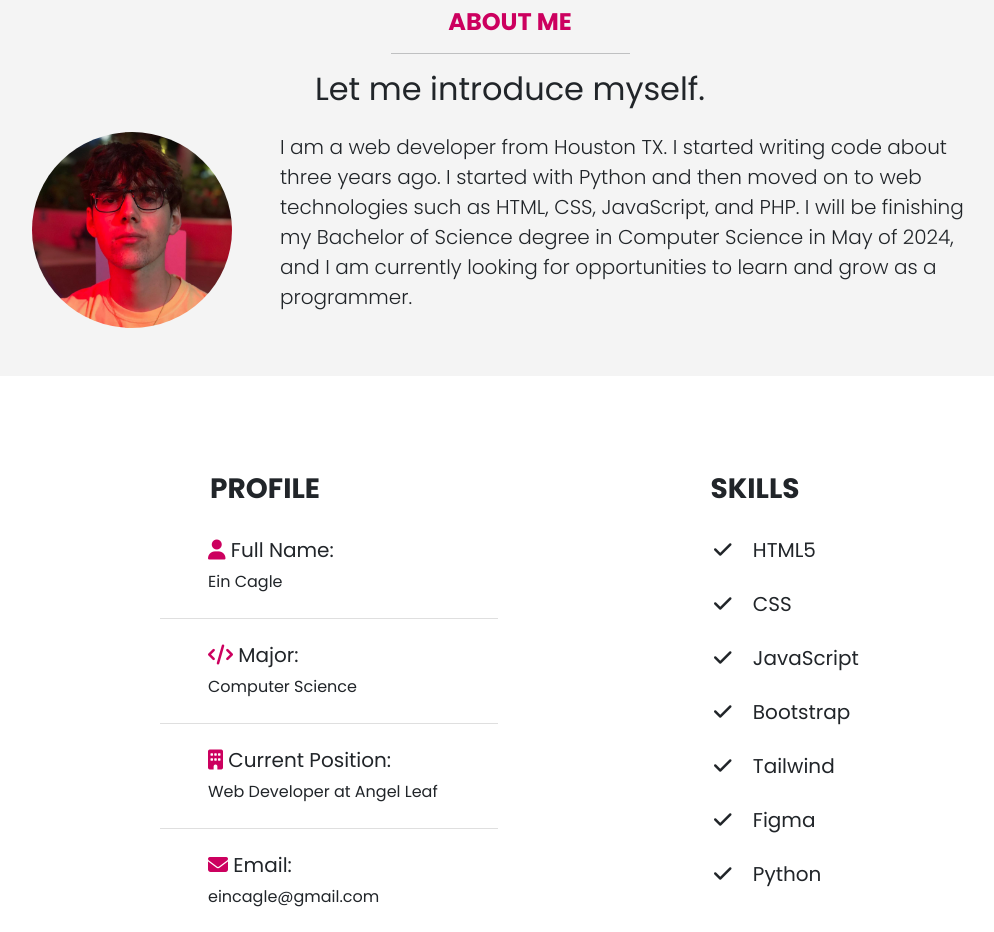
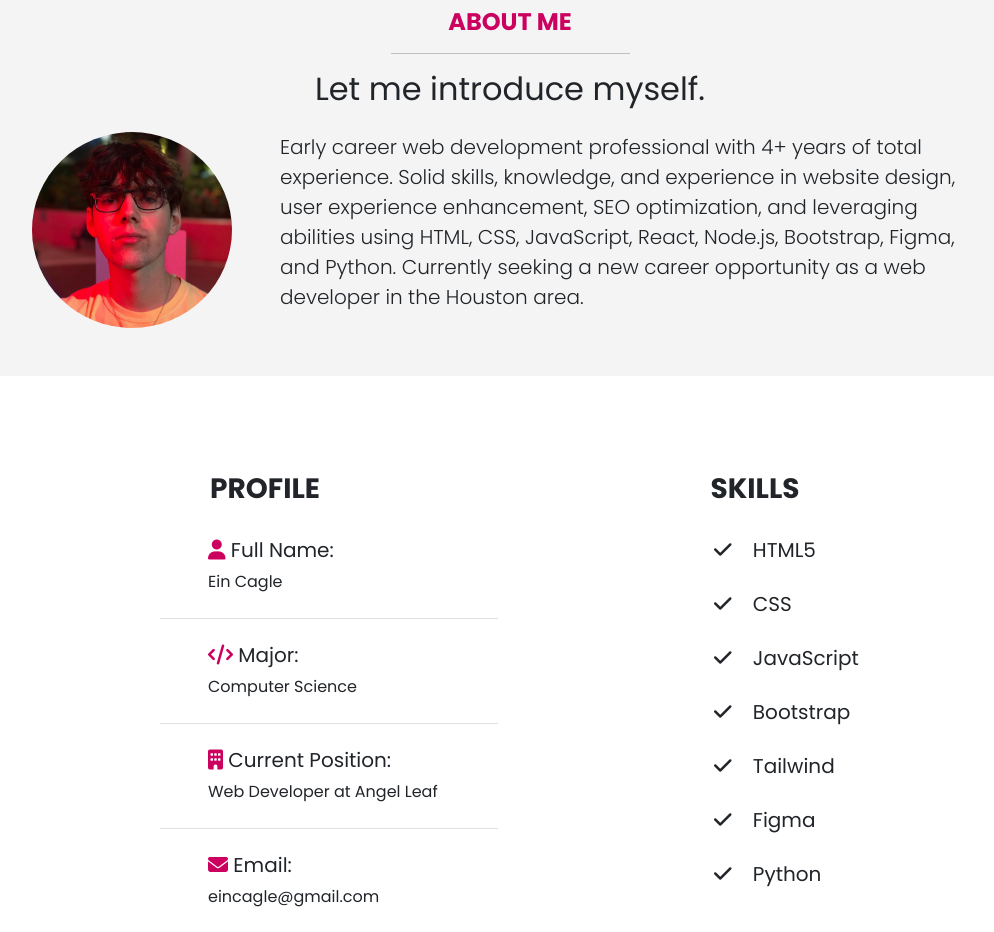
Before and after one commit to eincagle/personal-portfolio, a website: page index.html in a window 1280 px wide. Shown: the part 840-1772 px from the top of the page, without its empty margins (130-1124 px from the left). Drawn offline with nearby package versions, Linux system fonts and the light colour scheme; files that its build step writes are made by us from their sources.

Commit message:
Updated Resume

```diff
--- a/index.html
+++ b/index.html
@@ -69,11 +69,11 @@
         <div class="about-content d-flex gap-5 align-items-center h-100">
           <img src="images/IMG_1191.jpg" alt="" class="about-img img-fluid rounded-circle">
           <p class="lead">
-            I am a web developer from Houston TX. I started writing code about three
-            years ago. I started with Python and then moved on to web technologies
-            such as HTML, CSS, JavaScript, and PHP. I will be finishing my Bachelor of
-            Science degree in Computer Science in May of 2024, and I am currently
-            looking for opportunities to learn and grow as a programmer.
+            Early career web development professional with 4+ years of total experience.
+            Solid skills, knowledge, and experience in website design, user experience enhancement,
+            SEO optimization, and leveraging abilities using HTML, CSS, JavaScript, React, Node.js,
+            Bootstrap, Figma, and Python. Currently seeking a new career opportunity as a web developer
+            in the Houston area.
           </p>
         </div>
       </div>
```
Also changed, not shown: 1 other file.
